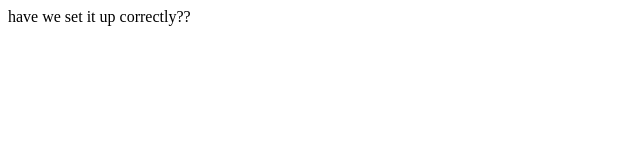
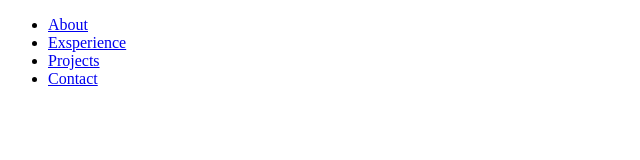
Before and after one commit to SeabsaiYay/Learning_HTML, a plain HTML site: page Index.html in a window 1280 px wide. Shown: the whole page, without its empty margins (0-640 px from the left). Drawn offline with Linux system fonts and the light colour scheme.

Commit message:
made updates to the webside adding sections for about and other areas

```diff
--- a/Index.html
+++ b/Index.html
@@ -8,7 +8,17 @@
     <link rel="stylesheet" href="media.css">
 </head>
 <body>
-    have we set it up correctly??
+    <nav id = "desktop-nav">
+        <div class ="logo" Sean Amajor> </div>
+        <div>
+            <ul class = "nav-links">
+                <li><a href="#about">About</a></li>
+                <li><a href="#exsperience">Exsperience</a></li>
+                <li><a href="#projects">Projects</a></li>
+                <li><a href="#contact">Contact</a></li>
+            </ul>
+        </div>
+    </nav>
     <script src="script.js"></script>
 </body>
 </html>
```
